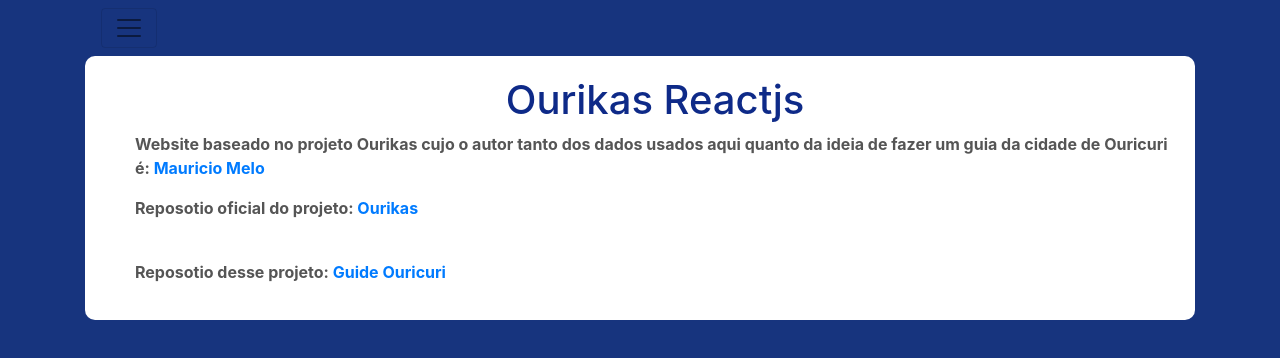
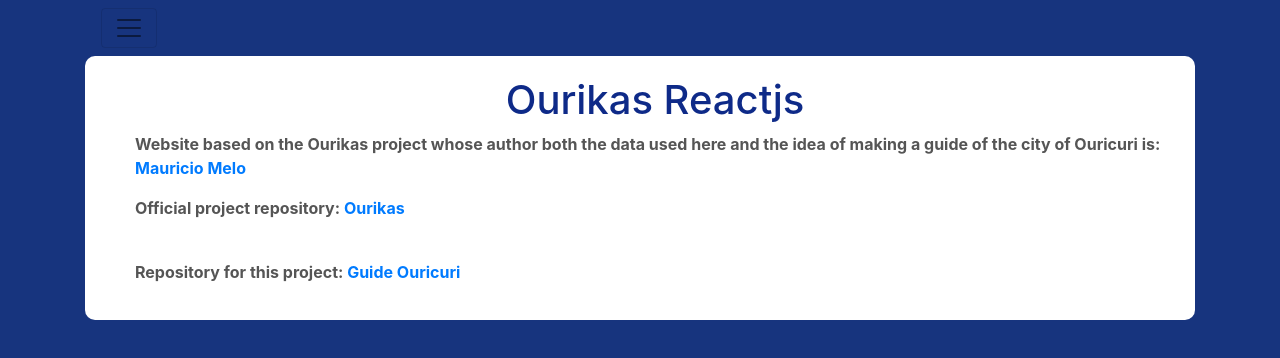
Before and after one commit to mariolucasdev/guide-ouricuri, a React (Create React App) app: page /about in a window 1280 px wide. Shown: the top 358 px of the page. Built offline with nearby package versions, Linux system fonts and the light colour scheme.

Commit message:
finalization of the links of the page about

```diff
--- a/src/components/About.js
+++ b/src/components/About.js
@@ -5,11 +5,10 @@
     return (
       <div className="container background">
         <h1 className="title-about">Ourikas Reactjs</h1>
-        <p className="text-about">Website baseado no projeto Ourikas cujo o autor tanto dos dados usados aqui quanto da ideia de fazer um guia da cidade de Ouricuri é: <a href="https://github.com/mauriciomelo">Mauricio Melo</a></p>
-        <p className="text-about">Reposotio oficial do projeto: <a href="">Ourikas</a></p>
+        <p className="text-about">Website based on the Ourikas project whose author both the data used here and the idea of ​​making a guide of the city of Ouricuri is: <a href="https://github.com/mauriciomelo">Mauricio Melo</a></p>
+        <p className="text-about">Official project repository: <a href="https://github.com/Ourikas/ourikas">Ourikas</a></p>
         <br />
-        <p className="text-about">Reposotio desse projeto: <a href="">Guide Ouricuri</a></p>
-
+        <p className="text-about">Repository for this project: <a href="https://github.com/henriquenasc/guide-ouricuri">Guide Ouricuri</a></p>
       </div>
     );
   }
```
